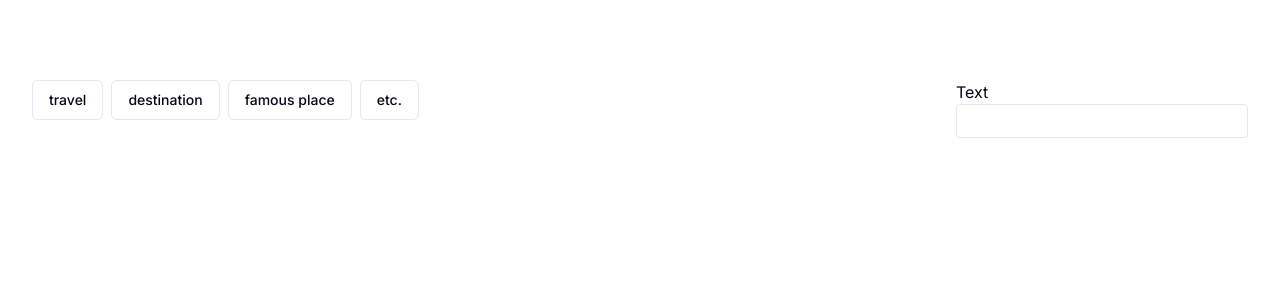
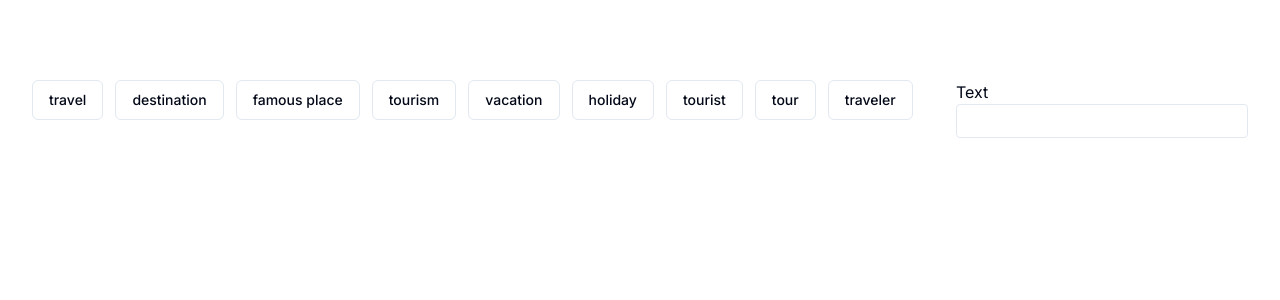
Before and after one commit to quangnvo/alata, a Next.js app: page / in a window 1280 px wide. Shown: the top 300 px of the page. Built offline with nearby package versions, Linux system fonts and the light colour scheme.

Commit message:
add the logic with comma

```diff
--- a/components/TagBoard.tsx
+++ b/components/TagBoard.tsx
@@ -6,12 +6,12 @@ import { Button } from "@/components/ui/button"
 
 const TagBoard = () => {
 
-	const initialTags = ['travel', 'destination', 'famous place', 'etc.'];
+	const initialTags = ['travel', 'destination', 'famous place', 'tourism', 'vacation', 'holiday', 'tourist', 'tour', 'traveler'];
 
 	const [textValue, setTextValue] = useState<string>('');
 
 	const renderTags = () => {
-		return <div className='flex space-x-2'>
+		return <div className='flex flex-wrap gap-3'>
 			{initialTags.map((tag) => (
 				<Button variant="outline" onClick={() => handleTagClick(tag)}>
 					{tag}
@@ -21,11 +21,14 @@ const TagBoard = () => {
 	};
 
 	const handleTagClick = (tag: string) => {
-		if (textValue.includes(tag)) {
-			const newTextValue = textValue.replace(tag, '').trim();
+		const tags = textValue.split(',').map((t) => t.trim()); // Split existing tags
+
+		if (tags.includes(tag)) {
+			const updatedTags = tags.filter((t) => t !== tag); // Remove the tag
+			const newTextValue = updatedTags.length > 0 ? updatedTags.join(', ') : ''; // Update the text without the removed tag
 			setTextValue(newTextValue);
 		} else {
-			const newTextValue = `${textValue} ${tag}`.trim();
+			const newTextValue = textValue ? `${textValue}, ${tag}` : tag; // Add the tag
 			setTextValue(newTextValue);
 		}
 	};
```
